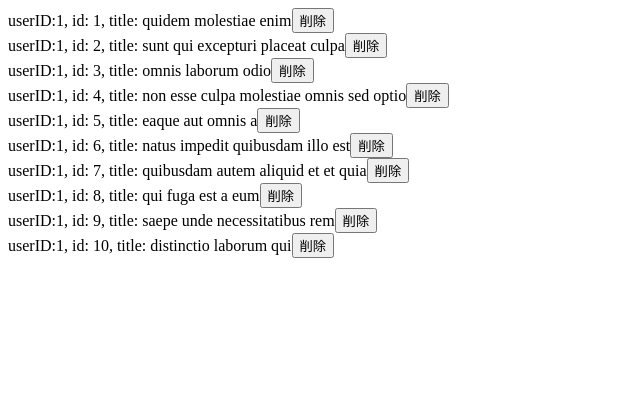
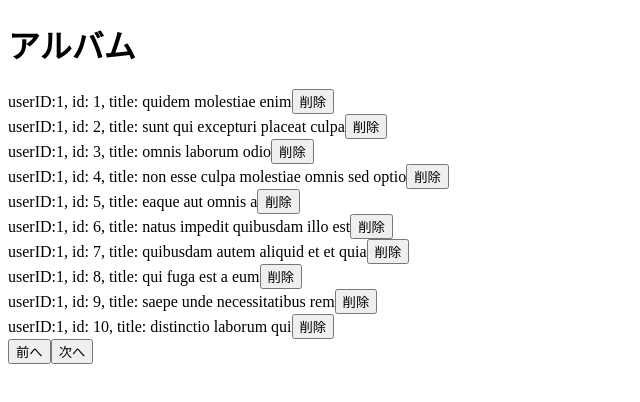
Before and after one commit to class-of-grad-net-2023/grad-net-app, a React app in the folder MT231002-app/: page / in a window 1280 px wide. Shown: the top 402 px of the page, without its empty margins (0-640 px from the left). Built offline with nearby package versions, Linux system fonts and the light colour scheme.

Commit message:
2024 01 10 16:25

```diff
--- a/MT231002-app/src/components/App.js
+++ b/MT231002-app/src/components/App.js
@@ -5,7 +5,6 @@ import  AlbumsList from "./Albums/AlbumsList.js"
 export default function App() {
     const [albums]=useState(albumsData);
     const albums2=[];
-    console.log(albums2);
 
     //データ分割
     for(let i=0;i<10;i++){
@@ -13,6 +12,11 @@ export default function App() {
     }
 
     return (
-    <AlbumsList albums={albums2}/>
+    <div>
+        <h1>{"アルバム"}</h1>
+        <AlbumsList albums={albums2}/>
+        <button class="favorite styled" type="button">前へ</button>
+        <button class="favorite styled" type="button">次へ</button>
+    </div>
     );
 }
```
